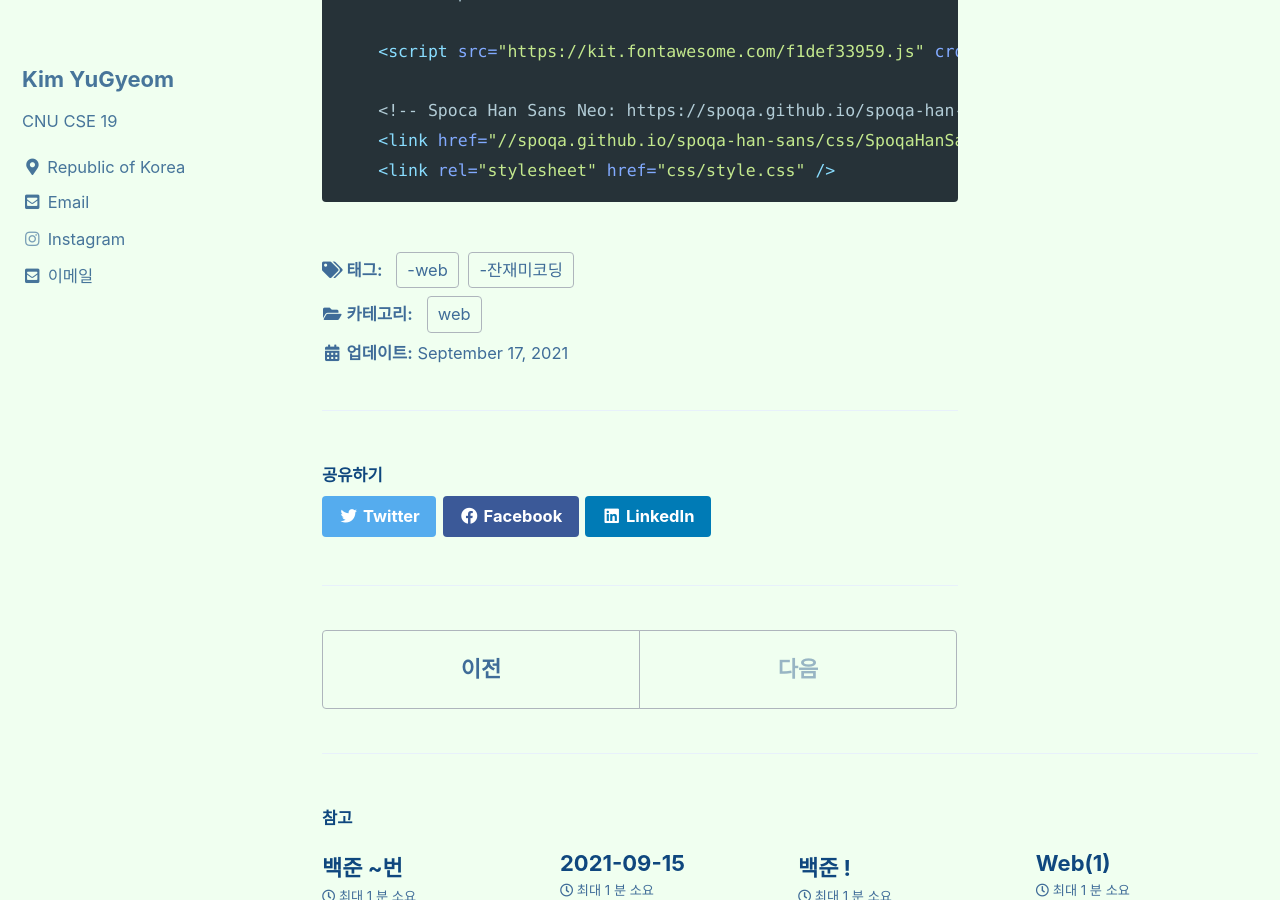
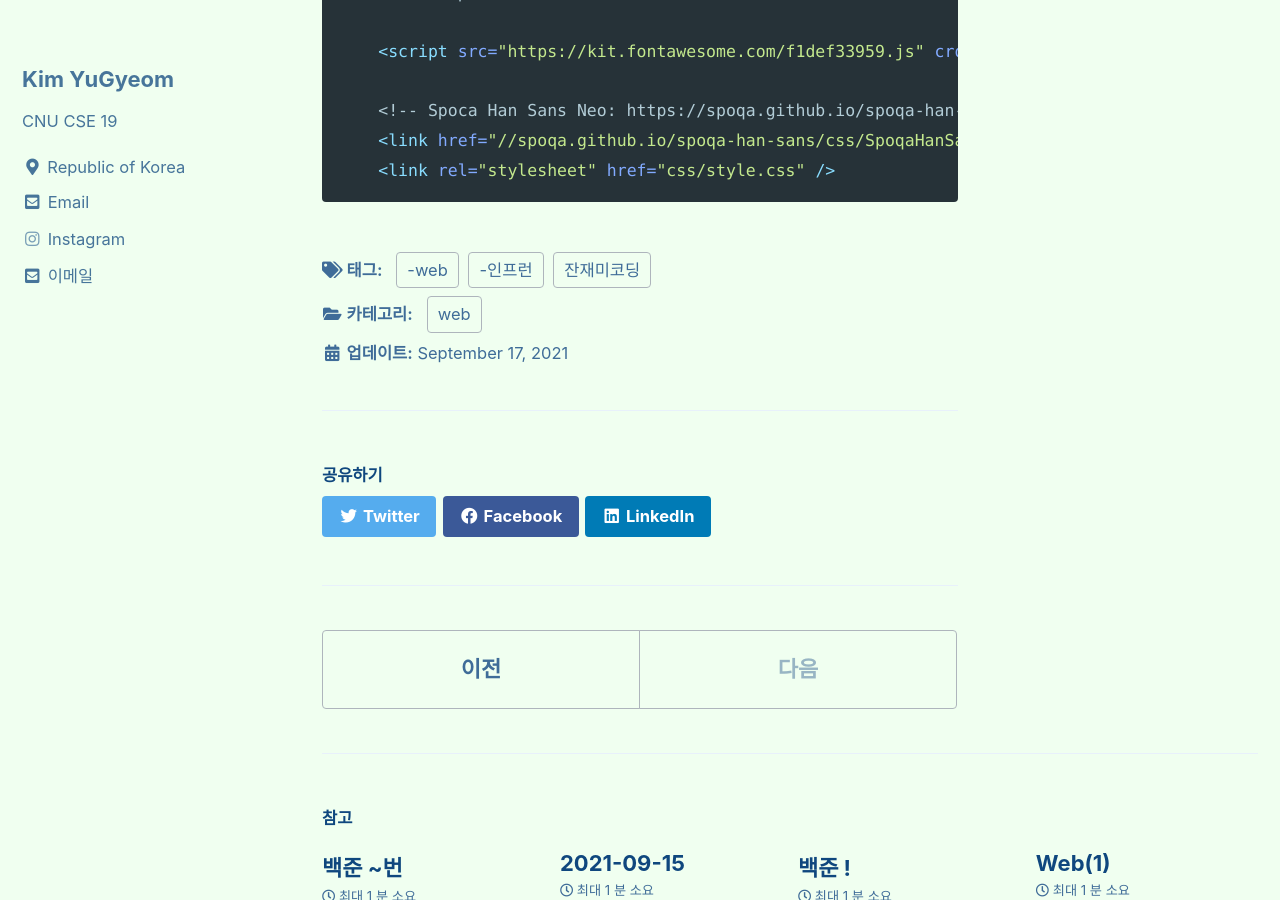
Before and after one commit to rladbrua0207/rladbrua0207.github.io, a Jekyll site: the page built from _posts/Web/2021-09-14-welcome-to-jekyll.markdown, in a window 1280 px wide and 900 px high, scrolled down 1694 px. Built offline with Jekyll 4.4.1, drawn with Linux system fonts in a browser that asks for light colours; cached includes are drawn as plain includes.

Commit message:
html head 기본설정

````diff
--- a/_posts/Web/2021-09-14-welcome-to-jekyll.markdown
+++ b/_posts/Web/2021-09-14-welcome-to-jekyll.markdown
@@ -1,11 +1,11 @@
 ---
 title:  "html head 기본설정"
-excerpt: "잔재미코딩"
+excerpt: "인프런 잔재미코딩"
 date:   2021-09-17 15:00:02 +0900
 categories: web
 tags:
   -web
-  -잔재미코딩
+  -인프런 잔재미코딩
 ---
 
 ```html
````
